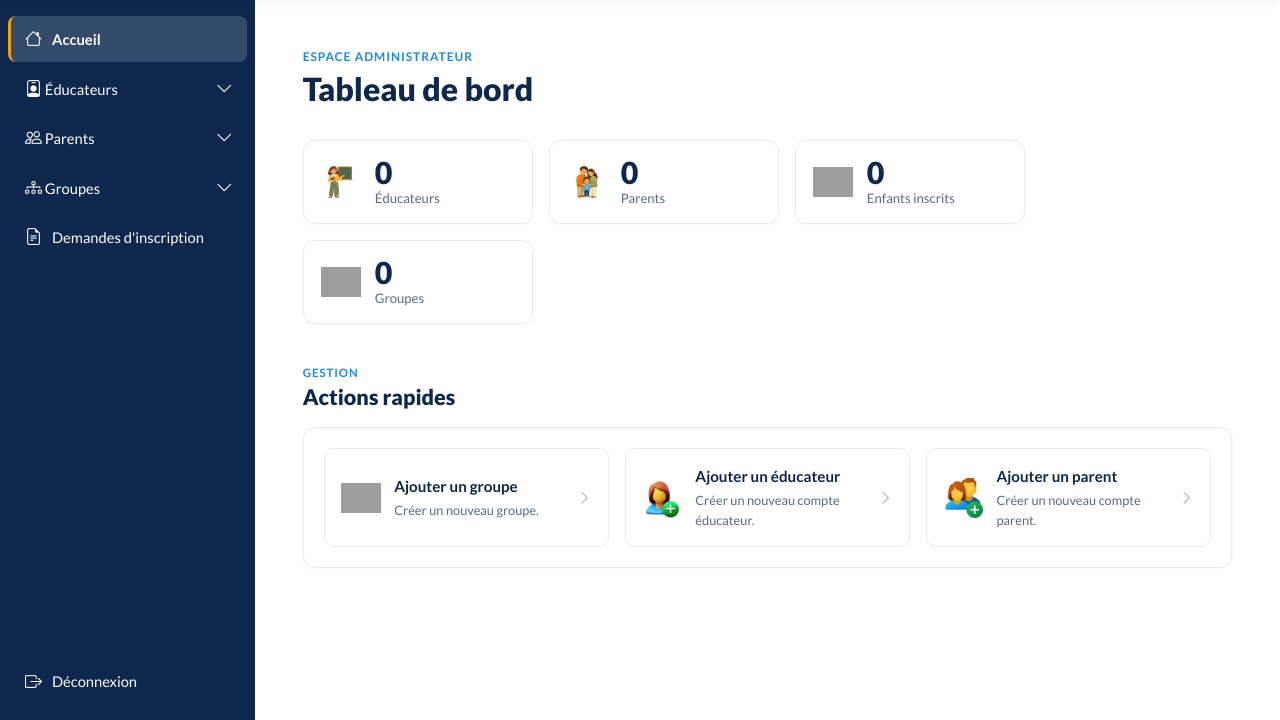
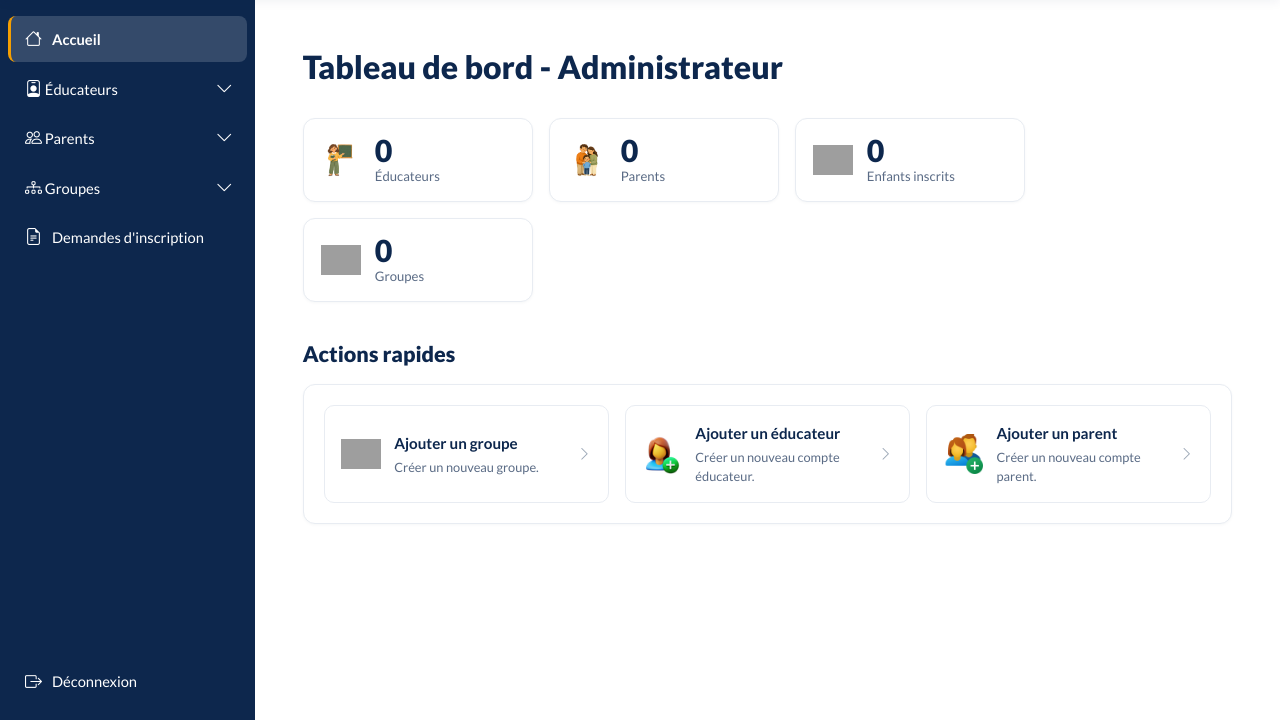
Before and after one commit to saiahhoussem/CarthageXManagement, a Django app: page /comptes/tableau-de-bord/administrateur/ in a window 1280 px wide. Shown: the part 87-807 px from the top of the page. Run offline with Django 5.2, Linux system fonts and the light colour scheme; the visitor is signed in with stand-in values (Sample User, id 1); data comes from the database, SQL or seed files in the repository; data that the repository does not hold is empty; grey boxes are pictures that could not be loaded.

Commit message:
Amélioration de l'espace admin

```diff
--- a/templates/compte/tableau_bord.html
+++ b/templates/compte/tableau_bord.html
@@ -16,12 +16,9 @@
 <main class="container py-5 px-5">
 
     <div class="ck-dashboard-entete">
-        <p class="ck-dashboard-eyebrow">
-            Espace administrateur
-        </p>
 
         <h1 class="ck-dashboard-titre">
-            Tableau de bord
+            Tableau de bord - Administrateur
         </h1>
     </div>
 
@@ -116,9 +113,6 @@
             <div class="ck-actions-rapides-entete">
 
                 <div>
-                    <p class="ck-actions-rapides-eyebrow">
-                        Gestion
-                    </p>
 
                     <h2 class="ck-actions-rapides-titre">
                         Actions rapides
```
